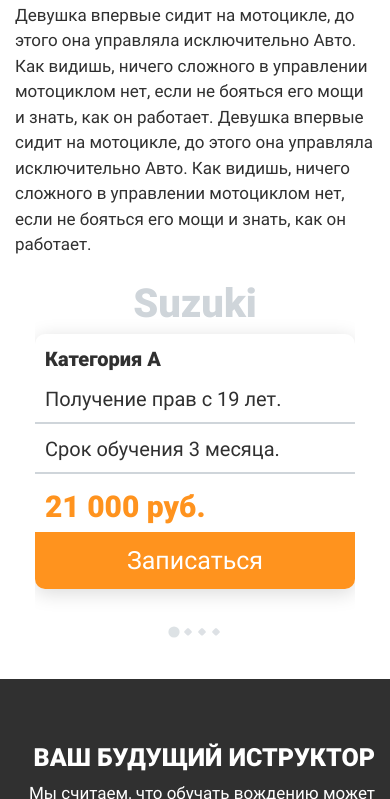
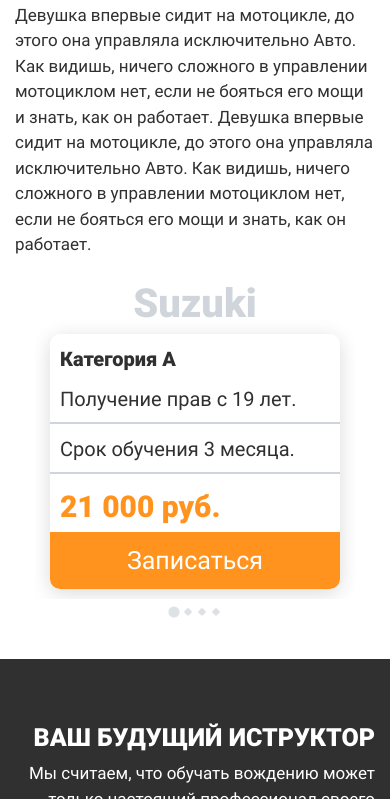
Before and after one commit to TheAnubisGod/RealAutoSchool, a plain HTML site: page src/index.html in a window 390 px wide. Shown: the part 575-1374 px from the top of the page. Drawn offline with Linux system fonts and the light colour scheme.

Commit message:
Fixed price slider

```diff
--- a/src/js/sliders.js
+++ b/src/js/sliders.js
@@ -1,7 +1,7 @@
 document.addEventListener('DOMContentLoaded', function () {
     new Splide('#price-slider', {
         perPage: 3,
-        gap: 30,
+        gap: 0,
         pagination: false,
         breakpoints: {
             992: {
--- a/src/scss/style.scss
+++ b/src/scss/style.scss
@@ -624,7 +624,7 @@ button {
     }
 
     @media (max-width: 576px) {
-      bottom: -120px;
+      bottom: -140px;
       padding: 10px;
       right: 50%;
       transform: translateX(50%);
@@ -702,9 +702,12 @@ button {
     padding: 0 20px;
 
     .splide__slide {
-      box-shadow: 0px 4px 20px rgba(0, 0, 0, 0.15);
-      margin-top: 60px;
-      margin-bottom: 30px;
+      padding: 60px 30px;
+      padding-bottom: 20px;
+      @media (max-width: 480px) {
+        padding: 60px 15px;
+        padding-bottom: 10px;
+      }
     }
 
     .splide__arrows {
@@ -720,13 +723,14 @@ button {
     display: inline-block;
     padding: 20px;
     width: 100%;
+    box-shadow: 0px 4px 20px rgba(0, 0, 0, 0.15);
     @media (max-width: 1200px) {
       padding: 10px;
       font-size: 18px;
     }
     @media (max-width: 992px) {
       padding: 20px;
-      font-size: 20px;
+      font-size: 18px;
     }
     @media (max-width: 768px) {
       padding: 20px;
```
Also changed, not shown: src/css/style.css.
